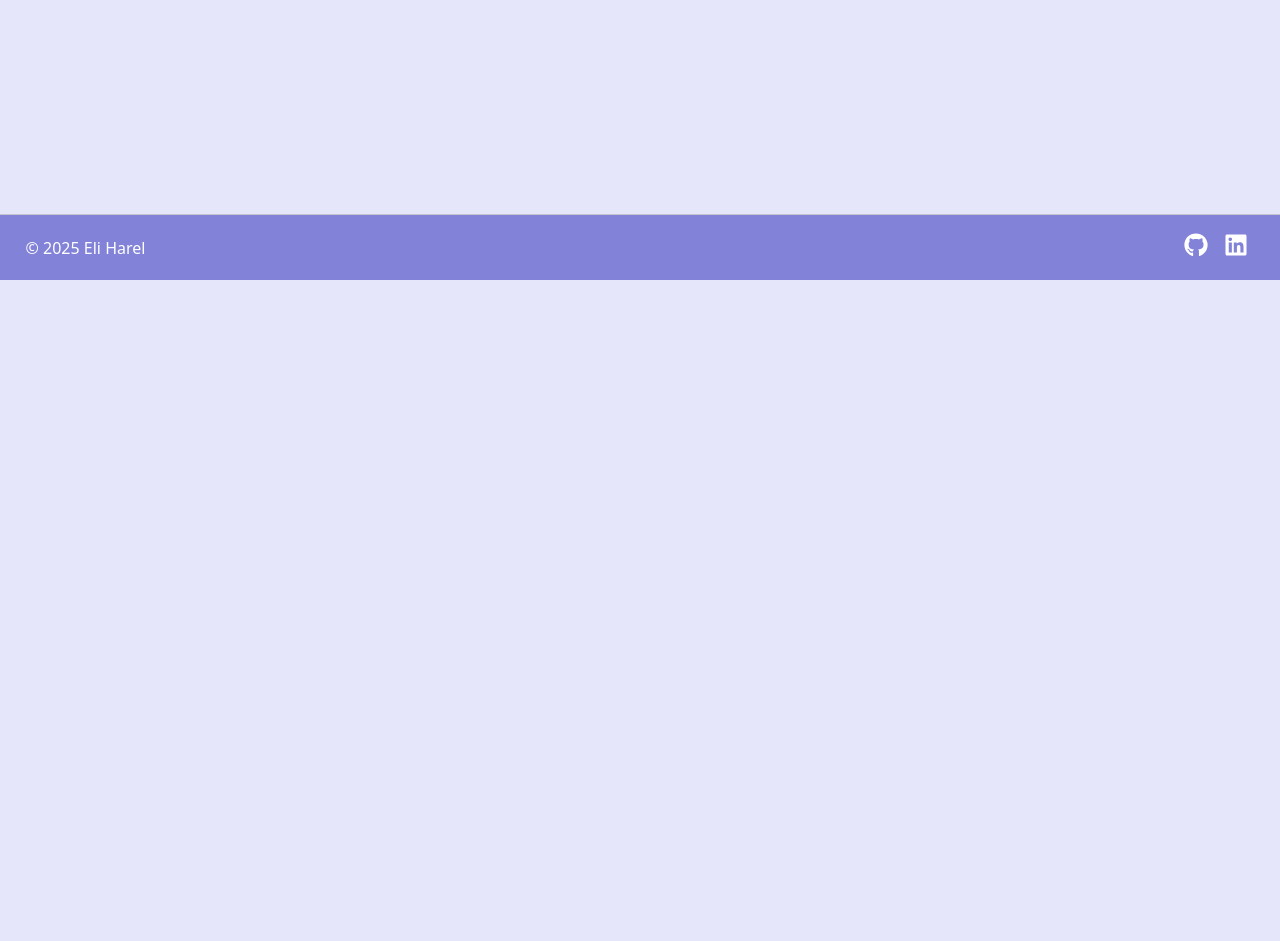
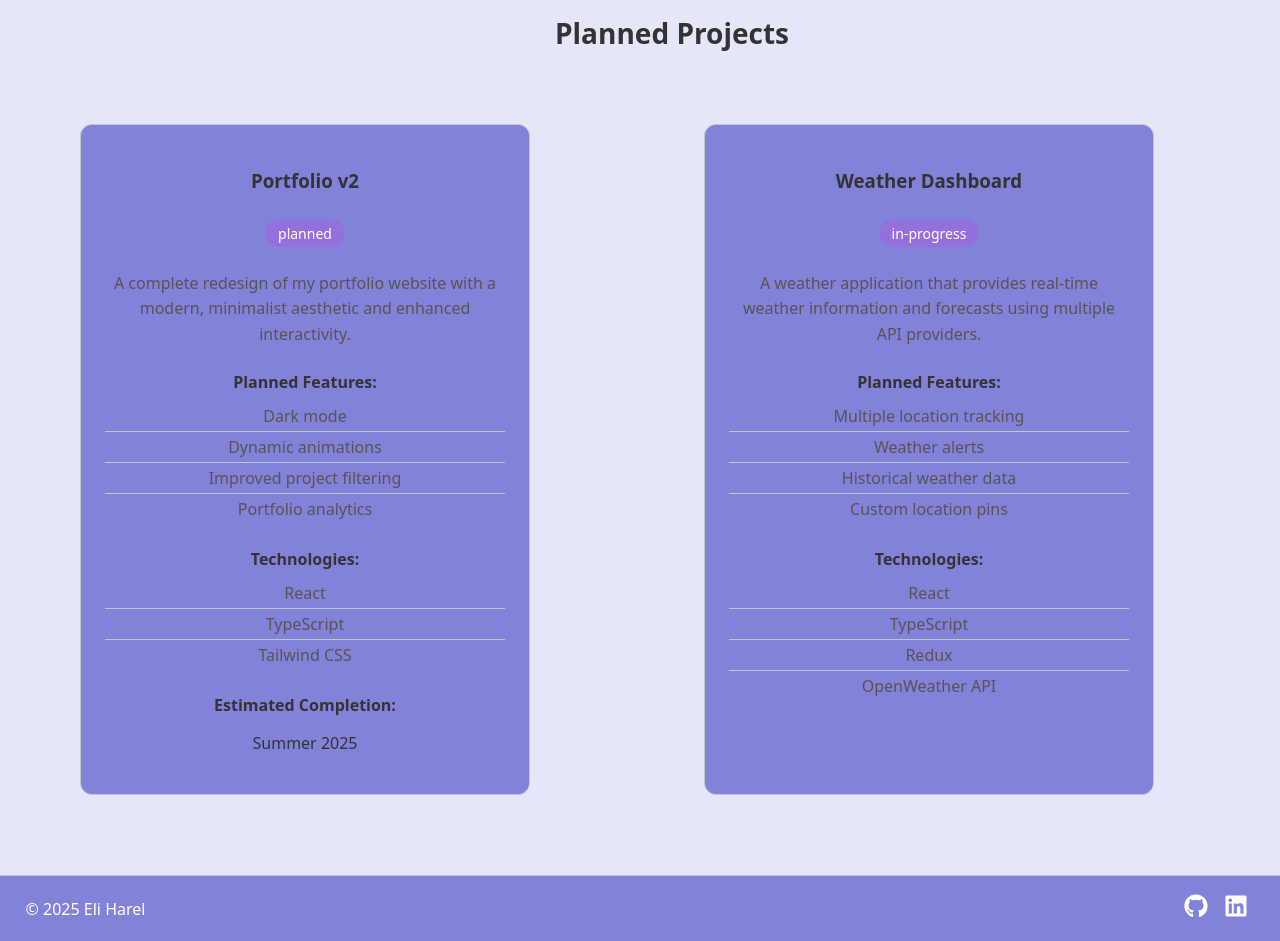
Before and after one commit to eharel/portfolio, a React (Vite) app: page /projects in a window 1280 px wide. Shown: the part 520-1461 px from the top of the page. Before the commit the page ends 800 px from the top, so only its background shows below. Built offline with nearby package versions, Linux system fonts and the light colour scheme; no server answers.

Commit message:
Add planned project cards

```diff
--- /dev/null
+++ b/src/components/PlannedProjectCard.module.css
@@ -0,0 +1,67 @@
+.plannedProjectCard {
+  width: 100%;
+  max-width: 400px;
+  background-color: var(--bg-secondary);
+  color: var(--text-primary);
+  border-radius: 12px;
+  padding: 1.5rem;
+  margin: 1rem;
+  transition: transform 0.3s ease;
+  border: 1px solid var(--border-color);
+}
+
+.plannedProjectCard:hover {
+  transform: translateY(-4px);
+  box-shadow: 0 4px 6px rgba(0, 0, 0, 0.1);
+}
+
+.statusBadge {
+  background-color: var(--accent);
+  color: white;
+  padding: 0.25rem 0.75rem;
+  border-radius: 12px;
+  font-size: 0.875rem;
+  margin: 0.5rem 0;
+  display: inline-block;
+}
+
+.description {
+  color: var(--text-secondary);
+  margin: 1rem 0;
+  line-height: 1.6;
+}
+
+.features,
+.technologies,
+.completion {
+  margin-top: 1.5rem;
+}
+
+h4 {
+  color: var(--text-primary);
+  font-size: 1rem;
+  margin-bottom: 0.5rem;
+}
+
+ul {
+  list-style: none;
+  padding: 0;
+  margin: 0;
+}
+
+ul li {
+  color: var(--text-secondary);
+  padding: 0.25rem 0;
+  border-bottom: 1px solid var(--border-color);
+}
+
+ul li:last-child {
+  border-bottom: none;
+}
+
+@media (max-width: 768px) {
+  .plannedProjectCard {
+    max-width: 100%;
+    margin: 1rem 0;
+  }
+}
--- /dev/null
+++ b/src/components/PlannedProjectCard.tsx
@@ -0,0 +1,44 @@
+import type { PlannedProject } from "../types/planned-project";
+import "../style.css";
+import styles from "./PlannedProjectCard.module.css";
+
+interface PlannedProjectCardProps {
+  project: PlannedProject;
+}
+
+export default function PlannedProjectCard({ project }: PlannedProjectCardProps) {
+  return (
+    <div className={styles.plannedProjectCard}>
+      <h3>{project.title}</h3>
+      <div className={styles.statusBadge}>{project.status}</div>
+      <p className={styles.description}>{project.description}</p>
+
+      <div className={styles.features}>
+        <h4>Planned Features:</h4>
+        <ul>
+          {project.plannedFeatures.map((feature, index) => (
+            <li key={index}>{feature}</li>
+          ))}
+        </ul>
+      </div>
+
+      {project.technologies.length > 0 && (
+        <div className={styles.technologies}>
+          <h4>Technologies:</h4>
+          <ul>
+            {project.technologies.map((tech, index) => (
+              <li key={index}>{tech}</li>
+            ))}
+          </ul>
+        </div>
+      )}
+
+      {project.estimatedCompletion && (
+        <div className={styles.completion}>
+          <h4>Estimated Completion:</h4>
+          <p>{project.estimatedCompletion}</p>
+        </div>
+      )}
+    </div>
+  );
+}
--- /dev/null
+++ b/src/data/planned-projects.json
@@ -0,0 +1,29 @@
+[
+  {
+    "id": "1",
+    "title": "Portfolio v2",
+    "description": "A complete redesign of my portfolio website with a modern, minimalist aesthetic and enhanced interactivity.",
+    "technologies": ["React", "TypeScript", "Tailwind CSS"],
+    "status": "planned",
+    "plannedFeatures": [
+      "Dark mode",
+      "Dynamic animations",
+      "Improved project filtering",
+      "Portfolio analytics"
+    ],
+    "estimatedCompletion": "Summer 2025"
+  },
+  {
+    "id": "2",
+    "title": "Weather Dashboard",
+    "description": "A weather application that provides real-time weather information and forecasts using multiple API providers.",
+    "technologies": ["React", "TypeScript", "Redux", "OpenWeather API"],
+    "status": "in-progress",
+    "plannedFeatures": [
+      "Multiple location tracking",
+      "Weather alerts",
+      "Historical weather data",
+      "Custom location pins"
+    ]
+  }
+]
--- a/src/pages/Projects.tsx
+++ b/src/pages/Projects.tsx
@@ -1,8 +1,11 @@
 import { useState } from "react";
 import ProjectCard from "../components/ProjectCard";
 import ProjectModal from "../components/ProjectModal";
+import PlannedProjectCard from "../components/PlannedProjectCard";
 import projects from "../data/projects.json";
+import plannedProjects from "../data/planned-projects.json";
 import type { Project } from "../types";
+import type { PlannedProject } from "../types/planned-project";
 
 export default function Projects() {
   const [selectedProject, setSelectedProject] = useState<Project | null>(null);
@@ -27,6 +30,16 @@ export default function Projects() {
           />
         ))}
       </div>
+
+      <div className="planned-projects-section">
+        <h2>Planned Projects</h2>
+        <div className="planned-projects-container">
+          {plannedProjects.map((project) => (
+            <PlannedProjectCard key={project.id} project={project} />
+          ))}
+        </div>
+      </div>
+
       <ProjectModal project={selectedProject} onClose={handleCloseModal} />
     </div>
   );
--- a/src/style.css
+++ b/src/style.css
@@ -213,6 +213,26 @@ a:hover {
   padding: 2rem; /* Add padding around the container */
 }
 
+.planned-projects-section {
+  margin-top: 4rem;
+  padding-top: 2rem;
+  border-top: 1px solid var(--border-color);
+}
+
+.planned-projects-container {
+  display: grid;
+  grid-template-columns: repeat(auto-fit, minmax(300px, 1fr));
+  gap: 2rem;
+  padding: 2rem;
+}
+
+.planned-projects-section h2 {
+  font-size: 1.75rem;
+  color: var(--text-primary);
+  margin-bottom: 1.5rem;
+  text-align: center;
+}
+
 /* === Project Card === */
 .project-card {
   width: 300px; /* Make the card bigger */
--- /dev/null
+++ b/src/types/planned-project.ts
@@ -0,0 +1,9 @@
+export interface PlannedProject {
+  id: string;
+  title: string;
+  description: string;
+  technologies: string[];
+  status: "planned" | "in-progress";
+  plannedFeatures: string[];
+  estimatedCompletion?: string;
+}
```
